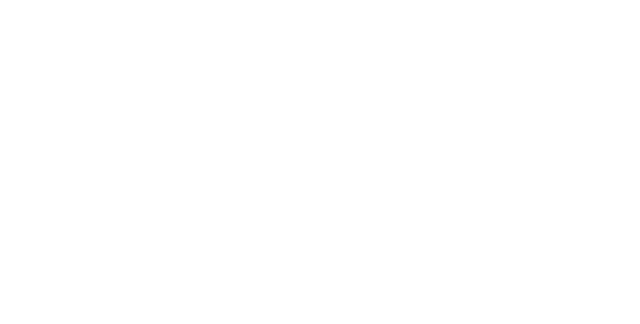
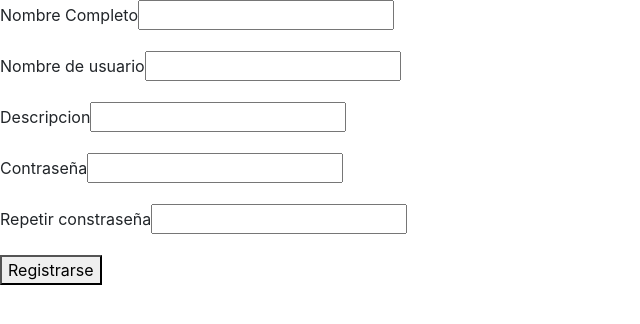
Before and after one commit to Johan52752/School-data, a React (Create React App) app in the folder frontend/: page /register in a window 1280 px wide. Shown: the top 324 px of the page, without its empty margins (0-640 px from the left). Built offline with nearby package versions, Linux system fonts and the light colour scheme.

Commit message:
Add initial login

```diff
--- a/frontend/package.json
+++ b/frontend/package.json
@@ -7,10 +7,12 @@
     "@testing-library/jest-dom": "^5.11.5",
     "@testing-library/react": "^11.1.0",
     "@testing-library/user-event": "^12.1.10",
+    "axios": "^0.21.0",
     "bootstrap": "^4.5.3",
     "react": "^17.0.1",
     "react-bootstrap": "^1.4.0",
     "react-dom": "^17.0.1",
+    "react-hook-form": "^6.9.6",
     "react-redux": "^7.2.1",
     "react-router-dom": "^5.2.0",
     "react-scripts": "4.0.0",
--- a/frontend/src/components/screens/login/login.jsx
+++ b/frontend/src/components/screens/login/login.jsx
@@ -1,10 +1,32 @@
 import React from 'react'
+import { Form, Button } from 'react-bootstrap'
 
-const Login = ( ) => {
+const Login = () => {
     return (
-        <h1>
-            Login
-        </h1>
+        <>
+            <div className="container-login">
+                <Form>
+                    <Form.Group controlId="formBasicEmail">
+                        <Form.Label>Email address</Form.Label>
+                        <Form.Control type="email" placeholder="Enter email" />
+                        <Form.Text className="text-muted">
+                            We'll never share your email with anyone else.
+                        </Form.Text>
+                    </Form.Group>
+
+                    <Form.Group controlId="formBasicPassword">
+                        <Form.Label>Password</Form.Label>
+                        <Form.Control type="password" placeholder="Password" />
+                    </Form.Group>
+                    <Form.Group controlId="formBasicCheckbox">
+                        <Form.Check type="checkbox" label="Check me out" />
+                    </Form.Group>
+                    <Button variant="primary" type="submit">
+                        Submit
+                    </Button>
+                </Form>
+            </div>
+        </>
     )
 }
 
--- /dev/null
+++ b/frontend/src/components/screens/register/register.jsx
@@ -0,0 +1,58 @@
+import React from 'react'
+import { useForm } from 'react-hook-form'
+import UserService from '../../../services/userService'
+
+const Register = () => {
+    const registerForm = useForm()
+    const userService = new UserService()
+
+    const handleRegister = async (data) => {
+        if( data.password === data.confirm_password){
+            const userData = {
+                name: data.name,
+                id_student: data.id_student,
+                description: data.description,
+                password: data.password
+            }
+            const response = await userService.registerUser(userData)
+            console.log(response)
+        }
+    }
+
+    return (
+        <>
+            <div className="container-login">
+                <form onSubmit={ registerForm.handleSubmit((event) => handleRegister(event)) }>
+                    <div className="form-group">
+                        <label htmlFor="">Nombre Completo</label>
+                        <input type="text" name='name' ref={ registerForm.register }/>
+                    </div>
+
+                    <div className="form-group">
+                        <label htmlFor="">Nombre de usuario</label>
+                        <input type="text" name='id_student' ref={ registerForm.register }/>
+                    </div>
+
+                    <div className="form-group">
+                        <label htmlFor="">Descripcion</label>
+                        <input type="textarea" name='description' ref={ registerForm.register }/>
+                    </div>
+
+                    <div className="form-group">
+                        <label htmlFor="">Contraseña</label>
+                        <input type="text" name='password' ref={ registerForm.register }/>
+                    </div>
+
+                    <div className="form-group">
+                        <label htmlFor="">Repetir constraseña</label>
+                        <input type="text" name='confirm_password' ref={ registerForm.register }/>
+                    </div>
+
+                    <button type='submit'> Registrarse </button>
+                </form>
+            </div>
+        </>
+    )
+}
+
+export default Register
--- a/frontend/src/config/index.jsx
+++ b/frontend/src/config/index.jsx
@@ -1,5 +1,5 @@
 const config = {
-    backend: 'http://localhost:5000/api'
+    backend: 'http://localhost:5000'
 }
 
 export default config
--- a/frontend/src/routes/app.jsx
+++ b/frontend/src/routes/app.jsx
@@ -3,6 +3,7 @@ import { BrowserRouter, Route, Switch } from 'react-router-dom';
 import Home from '../components/screens/home/home';
 import Login from '../components/screens/login/login'
 import Layout from '../components/common/layout/layout';
+import Register from '../components/screens/register/register'
 
 const App = () => (
   <BrowserRouter>
@@ -10,6 +11,7 @@ const App = () => (
       <Switch>
         <Route exact path="/" component={Home}/>
         <Route exact path="/login" component={Login}/>
+        <Route exact path='/register' component={Register} />
       </Switch>
     </Layout>
 
--- /dev/null
+++ b/frontend/src/services/userService.jsx
@@ -0,0 +1,17 @@
+import axios from 'axios'
+import config from '../config'
+
+class UserService {
+    registerUser = async (params) => {
+        let response = await axios.post(`${config.backend}/users`, params, {
+            headers: {
+                'Access-Control-Allow-Origin': '*',
+                'Content-Type': 'application/json',
+              },
+        })
+        console.log(response)
+        return response
+    }
+}
+
+export default UserService
```
Also changed, not shown: 2 other files (tests, documents, lock files or other folders).
